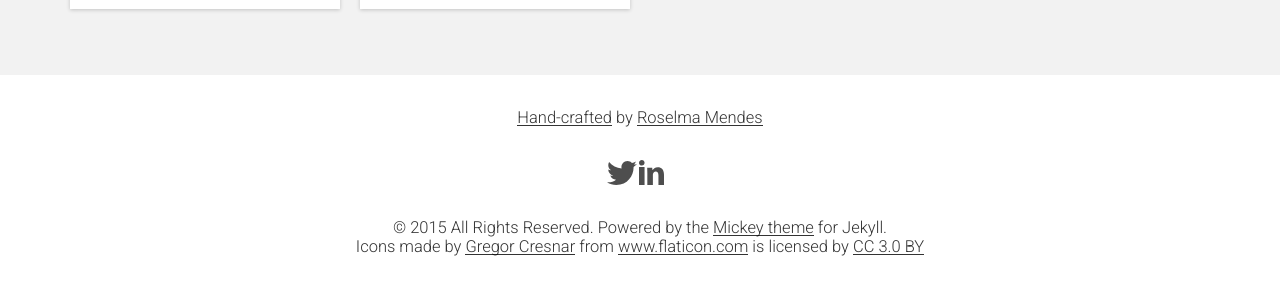
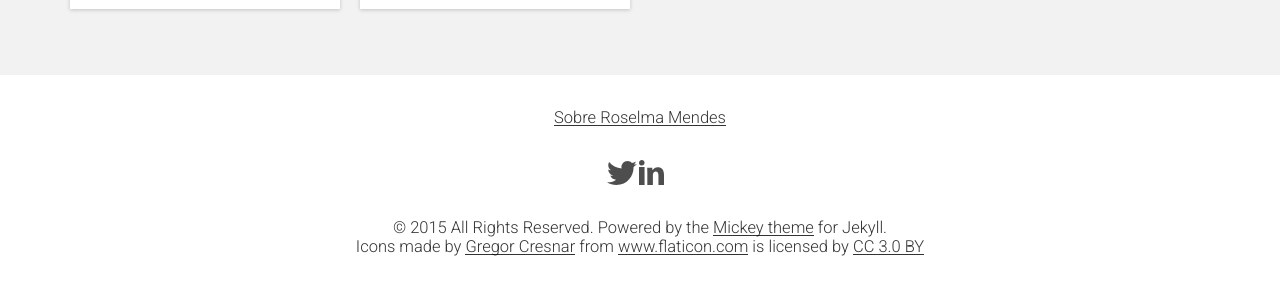
Before and after one commit to roselmamendes/roselmamendes.github.io, a Jekyll site: the page built from index.html, in a window 1280 px wide. Shown: the part 1617-1917 px from the top of the page. Built offline with Jekyll 4.4.1, drawn with Linux system fonts in a browser that asks for light colours; nearby versions of some CDN libraries; some web fonts are replaced; Markdown is read by kramdown in place of the engine named in the settings.

Commit message:
Retira o handcraft do footer da pagina.

```diff
--- a/_includes/footer.html
+++ b/_includes/footer.html
@@ -1,7 +1,7 @@
 <footer class="section--footer">
   <div class="container container--content">
     <div>
-      <a href="{{ site.baseurl }}humans.txt">Hand-crafted</a> by <a href="{{ site.baseurl }}about/">{{site.author.name}}</a>
+      <a href="{{ site.baseurl }}about/">Sobre {{site.author.name}}</a>
     </div>
     <ul style="text-align: center;" class="socialAccountList">
       <li><a href="http://twitter.com/{{ site.author.twitter }}" class="socialAccount socialAccount--twitter" target="_blank"></a></li>
```
